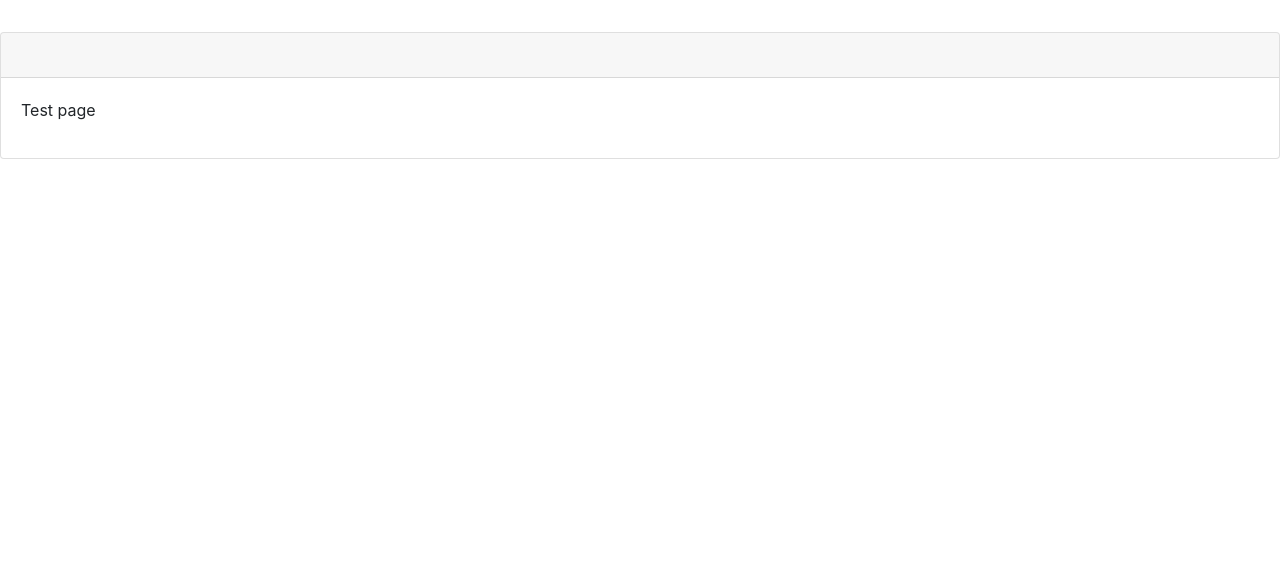
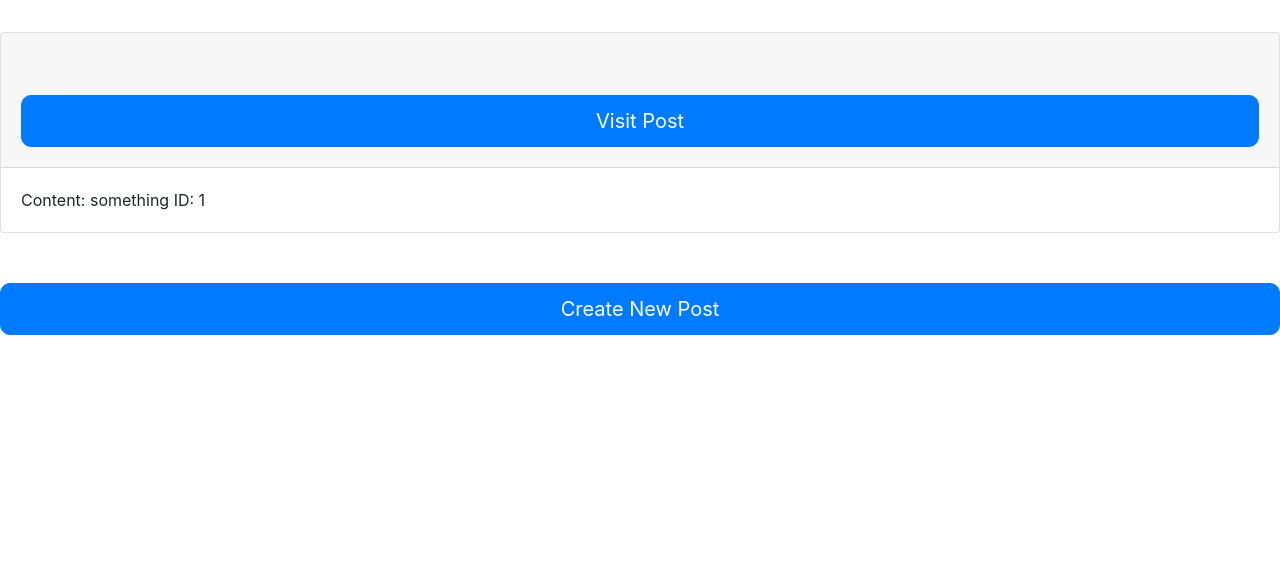
Before and after one commit to jgb4ub/study-buddies, a Django app: page /post/ in a window 1280 px wide. Shown: the part 337-912 px from the top of the page. Run offline with Django 3.2, Linux system fonts and the light colour scheme; data comes from the database, SQL or seed files in the repository; both versions use the stored data as it was after the commit; some libraries are stand-ins or nearby versions.

Commit message:
Tweaks to html files

```diff
--- a/StudyForum/templates/studyforum/postings.html
+++ b/StudyForum/templates/studyforum/postings.html
@@ -34,18 +34,19 @@
                 <div class="card-header">
                   <h1>
                     <form>
-                      <!--<button formaction="{% url 'studyforum:postpage' post.id %}" class = "btn btn-block btn-primary big-button">Visit Post</button>-->
+                      <button formaction="{% url 'studyforum:postpage' post.id %}" class = "btn btn-block btn-primary big-button">Visit Post</button>
                     </form>
                   </h1>
                 </div>
                 <div class="card-body" id ="card-four">
-                  <p>Test page</p>
+                  Content: {{post.content}}
+                  ID: {{post.id}}
                 </div>
               </div>
         {% endfor %}
     <!--<button onclick = "location.href='/accounts/google/login/?process=login'" class = "btn btn-block btn-primary big-button">Create New Post</button>-->
     <form>
-    <!--<button formaction="{% url 'studyforum:postsubmit' %}" class = "btn btn-block btn-primary big-button">Create New Post</button>-->
+    <button formaction="{% url 'studyforum:postsubmit' %}" class = "btn btn-block btn-primary big-button">Create New Post</button>
     </form>
     <!--href="{% url 'studyforum:index' %}"-->
     {% endblock%}
```
Also changed, not shown: db.sqlite3.
